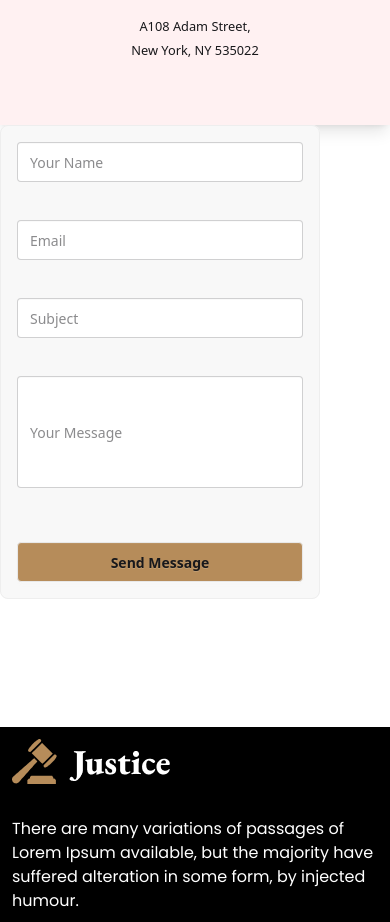
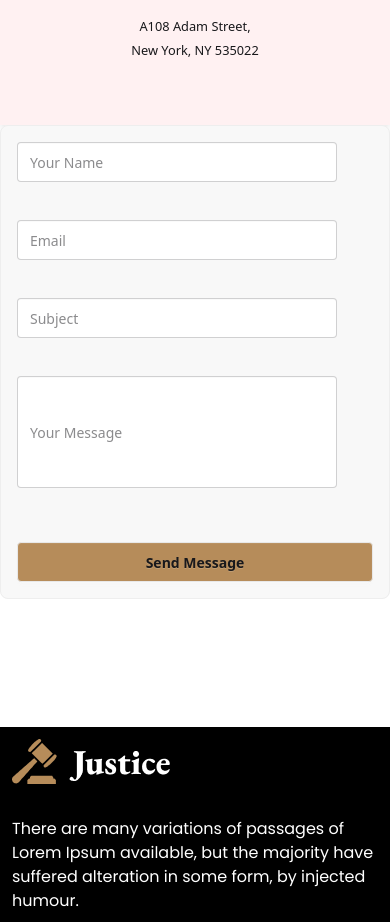
Before and after one commit to mdimajamam/practice-legal-solution-resources, a plain HTML site: page index.html in a window 390 px wide. Shown: the part 7331-8253 px from the top of the page. Drawn offline with nearby package versions, Linux system fonts and the light colour scheme.

Commit message:
adding card change

```diff
--- a/index.html
+++ b/index.html
@@ -342,8 +342,8 @@
                               New York, NY 535022</small>
                       </div>
                     </div>
-                    <div>
-                        <fieldset class="fieldset bg-base-200 border-base-300 rounded-box w-xs border p-4 space-y-8">
+                    <div class="w-full">
+                        <fieldset class="fieldset bg-base-200 border-base-300 rounded-box  border p-4 space-y-8">
                             <input type="text" class="input md:w-[570px] md:h-20" placeholder="Your Name" />
 
                             <input type="email" class="input md:w-[570px] md:h-20" placeholder="Email" />
@@ -352,7 +352,7 @@
 
                             <input type="text" class="input md:w-[570px] h-28 md:h-40" placeholder="Your Message" />
 
-                            <button class="btn bg-[#B68C5A] mt-4 md:h-16">Send Message</button>
+                            <button class="btn bg-[#B68C5A] md:w-[570px] mt-4 md:h-16">Send Message</button>
                           </fieldset>
                     </div>
                 </div>
```
